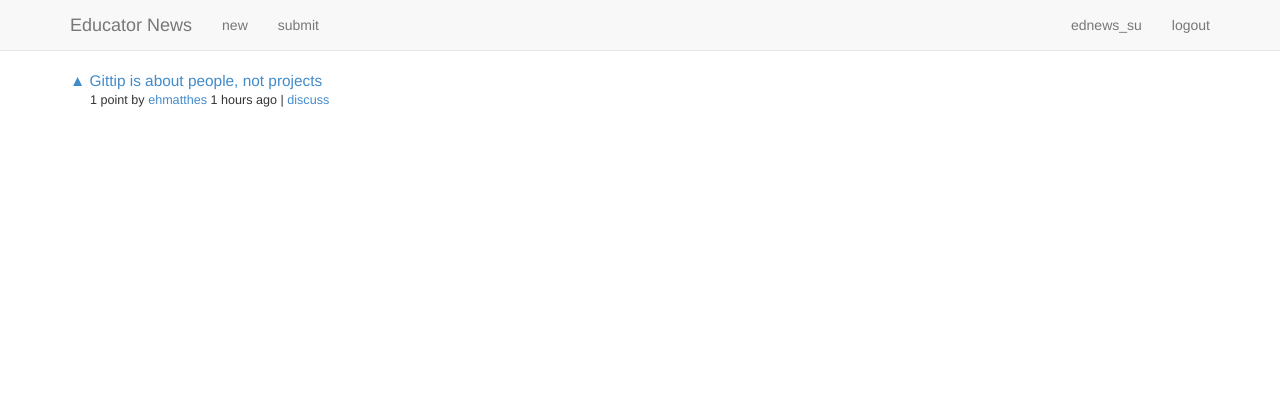
After one commit to ehmatthes/educator_news, a Django app: page /discuss/1/ in a window 1280 px wide. The commit adds this page. Shown: the top 420 px of the page. Run offline with Django 3.2, Linux system fonts and the light colour scheme; a user stored in the database is signed in; data comes from the database, SQL or seed files in the repository; data that the repository does not hold is empty.

Commit message:
Discuss page list article and related information; no discussion yet.

```diff
--- a/educator_news/ed_news/urls.py
+++ b/educator_news/ed_news/urls.py
@@ -11,4 +11,5 @@ urlpatterns = patterns('',
     url(r'^new/', views.new, name='new'),
     url(r'^submit/', views.submit, name='submit'),
     url(r'^upvote_article/(?P<article_id>\d+)/$', views.upvote_article, name='upvote_article'),
+    url(r'^discuss/(?P<article_id>\d+)/$', views.discuss, name='discuss'),
 )
--- a/educator_news/ed_news/views.py
+++ b/educator_news/ed_news/views.py
@@ -217,6 +217,18 @@ def new(request):
                                },
                               context_instance = RequestContext(request))
 
+def discuss(request, article_id):
+    article = Article.objects.get(id=article_id)
+    age = get_submission_age(article)
+    comment_count = article.comment_set.count()
+    user_articles = request.user.userprofile.articles.all()
+    return render_to_response('ed_news/discuss.html',
+                              {'article': article, 'age': age,
+                               'comment_count': comment_count,
+                               'user_articles': user_articles,
+                               },
+                              context_instance = RequestContext(request))
+
 def upvote_article(request, article_id):
     # Check if user has upvoted this article.
     #  If not, increment article points.
--- a/educator_news/educator_news/static/css/site_styles.css
+++ b/educator_news/educator_news/static/css/site_styles.css
@@ -10,6 +10,10 @@
 	 font-size: 90%;
 }
 
+.points_line_discuss {
+	 margin-left: 20px;
+}
+
 .title_without_upvote {
 	 margin-left: 20px;
 }
--- a/educator_news/educator_news/static/templates/ed_news/article_list.html
+++ b/educator_news/educator_news/static/templates/ed_news/article_list.html
@@ -12,7 +12,9 @@
 			 {{ article_age.article.upvotes }}{% if article_age.article.upvotes != 1 %} points{% else %} point{% endif %}
 			 by <a href="{% url 'profile' article_age.article.author.id %}">{{ article_age.article.author }}</a>
 			 {{ article_age.age }} ago |
-			 {% if article_age.comment_count == 0 %}discuss{% elif article_age.comment_count == 1 %}1 comment{% else %}{{ article_age.comment_count }} comments{% endif %}
+			 <a href="{% url 'ed_news:discuss' article_age.article.id %}">
+				{% if article_age.comment_count == 0 %}discuss{% elif article_age.comment_count == 1 %}1 comment{% else %}{{ article_age.comment_count }} comments{% endif %}
+		    </a>
 		  </div>
 
 	 {% endfor %}
--- /dev/null
+++ b/educator_news/educator_news/static/templates/ed_news/discuss.html
@@ -0,0 +1,22 @@
+{% extends 'base.html' %}
+
+{% block content %}
+
+	     <div class='title_line'>
+			 {% if article in user_articles or not user.is_authenticated %}
+				  <a class='title_without_upvote' href="{{ article.url }}">{{ article.title }}</a></div>
+		    {% else %}
+			     <a href="{% url 'ed_news:upvote_article' article.id %}">&#9650</a>
+				  <a href="{{ article.url }}">{{ article.title }}</a></div>
+		    {% endif %}
+		  <div class='points_line points_line_discuss'>
+			 {{ article.upvotes }}{% if article.upvotes != 1 %} points{% else %} point{% endif %}
+			 by <a href="{% url 'profile' article.author.id %}">{{ article.author }}</a>
+			 {{ age }} ago |
+			 <a href="{% url 'ed_news:discuss' article.id %}">
+				{% if comment_count == 0 %}discuss{% elif comment_count == 1 %}1 comment{% else %}{{ comment_count }} comments{% endif %}
+		    </a>
+		  </div>
+
+
+{% endblock %}
```
